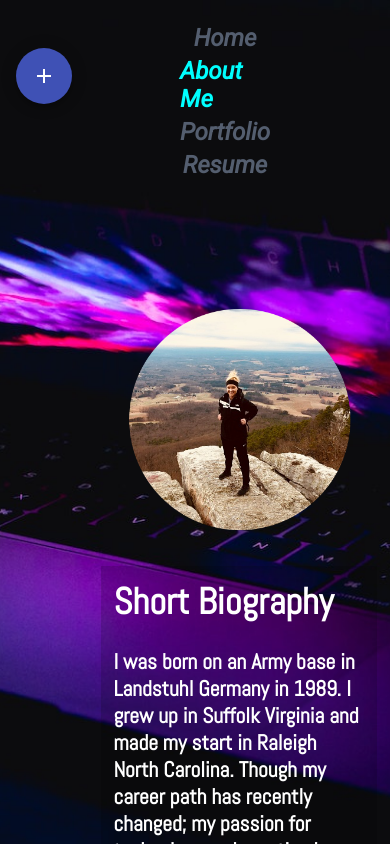
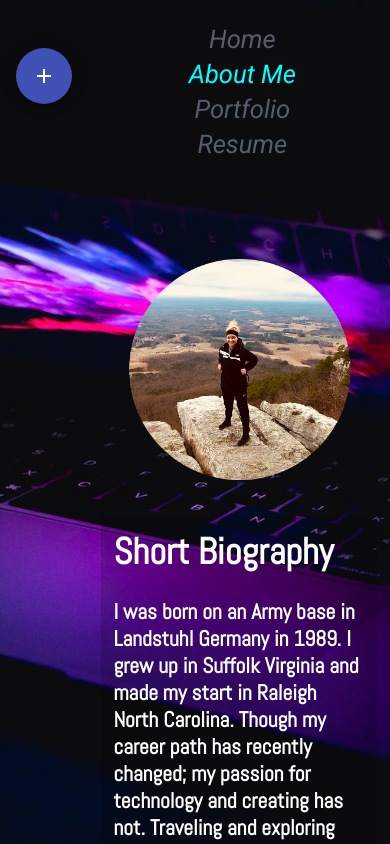
Before and after one commit to BDedafoe/my_profile, a React (Create React App) app: page /about in a window 390 px wide. Shown: the top 844 px of the page. Built offline with nearby package versions, Linux system fonts and the light colour scheme; a web font is replaced by a local one.

Commit message:
css changes

```diff
--- a/src/content/socialIcons.js
+++ b/src/content/socialIcons.js
@@ -7,7 +7,7 @@ import Resume from '../settings/resume.json';
 const useStyles = makeStyles((theme) => ({
   socialIcons: {
     position: 'fixed',
-    bottom: theme.spacing(22),
+    bottom: theme.spacing(27),
     left: theme.spacing(6),
   },
   iconButton: {
--- a/src/public/my.css
+++ b/src/public/my.css
@@ -1,5 +1,4 @@
 @import url('https://fonts.googleapis.com/css2?family=ABeeZee&family=Abel&family=Bowlby+One&family=Roboto:ital,wght@1,100;1,300&display=swap');
-@import url('https://fonts.googleapis.com/css2?family=Poppins:ital,wght@0,100;0,200;0,300;0,400;0,500;0,600;0,700;0,800;0,900;1,100;1,200;1,300;1,400;1,500;1,600;1,700;1,800;1,900&display=swap');
 @import url('https://fonts.googleapis.com/css2?family=Quicksand:wght@300;400;500;600;700&family=Roboto:ital,wght@1,100;1,300;1,400&display=swap');
 
 /* Body CSS */
@@ -55,10 +54,10 @@ button:hover {
   width: 100%;
   padding-top: 24px;
   list-style-type: none;
-  font-size: 1.5em;
+  font-size: 1.6em;
   justify-content: center;
   font-family: 'Roboto', sans-serif;
-  font-weight: 700;
+  font-style: italic;
 
 }
 
@@ -67,11 +66,26 @@ a {
   align-items: center;
 }
 
-@media (max-width: 768px) {
+@media only screen and (max-width: 768px) {
   .nav, a {
   display: flex;
   flex-direction: column;
-  padding-left: 80px;
+  padding-left: 90px;
+  width: 90%;
+
+  }
+
+  a {
+    padding-bottom: 5px;
+  }
+}
+
+@media only screen and (max-width: 500px) {
+  .nav, a {
+  display: flex;
+  flex-direction: column;
+  padding-left: 90px;
+  width: 80%;
 
   }
 
@@ -125,7 +139,26 @@ li {
   font-size: 1.21em;
 }
 
-@media (max-width: 768px) {
+@media only screen and (max-width: 768px) {
+  .resumeLeft {
+    flex: 100%;
+    flex-direction: column;
+    margin-bottom: 20px;
+  }
+
+  .resumeRight {
+    flex: 100%;
+    flex-direction: column;
+    margin-bottom: 20px;
+  }
+
+  .resumeContainer {
+    width: 100%;
+    padding-left: 80px;
+  }
+}
+
+@media only screen and (max-width: 500px) {
   .resumeLeft {
     flex: 100%;
     flex-direction: column;
@@ -197,7 +230,7 @@ li {
   }
   .home_content_wrapper {
     width: 100%;
-    padding-top: 40px;
+
   }
 }
 
@@ -248,7 +281,7 @@ li {
     margin-left: 3em;
     margin-right: 3em;
     flex-direction: column;
-    padding-top: 40px;
+    padding-top: 10px;
     justify-content: center;
   }
   .about_img {
```
